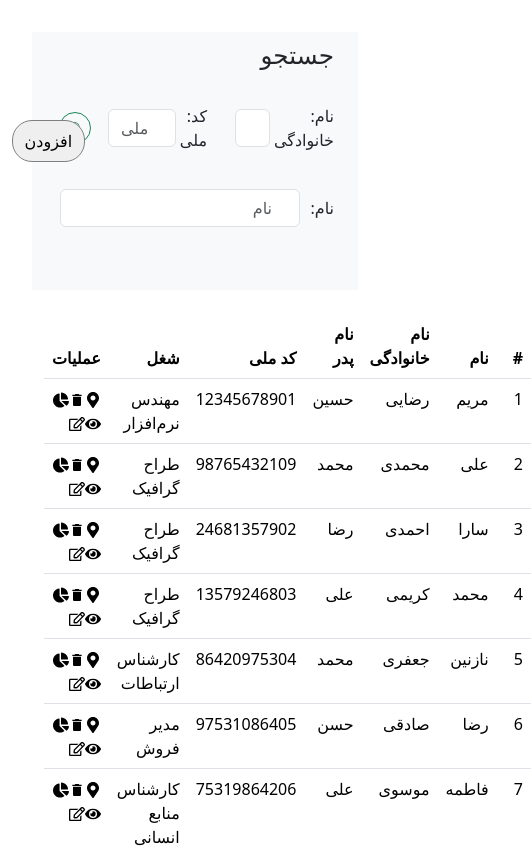
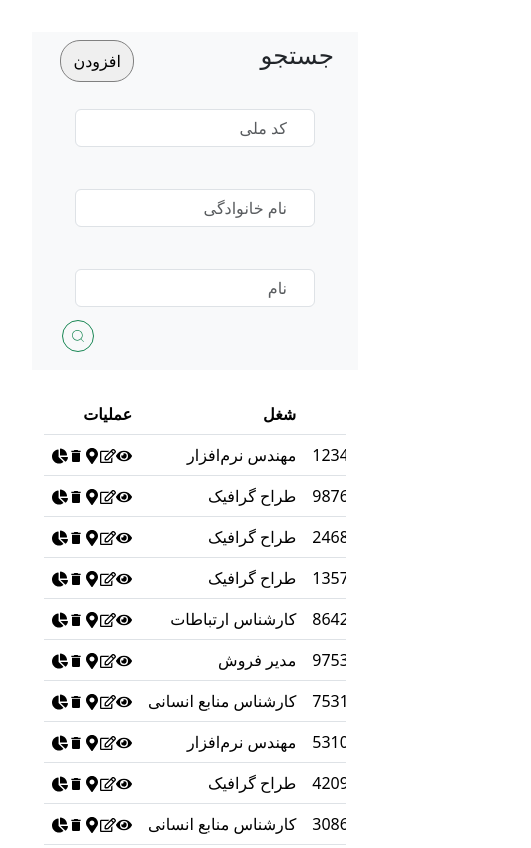
Before and after one commit to Sarina-R/formController, a React (Vite) app: page / in a window 390 px wide. Shown: the top 848 px of the page, 531 px wide, since content can reach past the window. Built offline with nearby package versions, Linux system fonts and the light colour scheme.

Commit message:
responsive

```diff
--- a/src/table/edit/edit.scss
+++ b/src/table/edit/edit.scss
@@ -2,4 +2,16 @@
   input {
     min-width: 180px;
   }
+  @media screen and (max-width: 767px) {
+    position: absolute;
+    background-color: rgb(251, 251, 251);
+    width: 15rem;
+    padding: 1rem;
+    top: 50%;
+    right: 50%;
+    left: 50%;
+    transform: translate(-50%, -50%);
+    box-shadow: 0 10px 20px 0 rgba(0, 0, 0, 0.19),
+      0 6px 6px 0 rgba(0, 0, 0, 0.23);
+  }
 }
--- a/src/table/header/Header.jsx
+++ b/src/table/header/Header.jsx
@@ -25,18 +25,18 @@ const Header = ({ onSearch }) => {
         >
           <CiSearch className="icon" />
         </button>
-        <div className="col holder d-flex align-items-center justify-content-center">
+        <div className="col-md-4 col-sm-12 row holder d-flex align-items-center justify-content-center">
           <input
-            className="form-control col mr-sm-2 m-1 "
+            className="form-control  mr-sm-2 m-1 "
             type="search"
             placeholder="کد ملی"
             aria-label="Search"
             value={code}
             onChange={(e) => setCode(e.target.value)}
           />
-          <label className="col ">:کد ملی</label>
+          <label className=" ">:کد ملی</label>
         </div>
-        <div className="col holder d-flex align-items-center justify-content-center">
+        <div className="col-md-4 row holder d-flex align-items-center justify-content-center">
           <input
             className="form-control col mr-sm-2 m-1 "
             type="search"
@@ -47,7 +47,7 @@ const Header = ({ onSearch }) => {
           />
           <label className="col ">:نام خانوادگی</label>
         </div>
-        <div className="col holder d-flex align-items-center justify-content-center">
+        <div className="col-md-4 row holder d-flex align-items-center justify-content-center">
           <input
             className="form-control col mr-sm-2 m-1 "
             type="search"
--- a/src/table/header/header.scss
+++ b/src/table/header/header.scss
@@ -9,7 +9,7 @@
     border-radius: 20px;
     padding: 0.5rem 0.75rem;
     bottom: 8rem;
-    left: -45%;
+    left: -43%;
     &:hover {
       transition: 0.3s;
       background-color: rgb(255, 255, 255);
@@ -47,4 +47,29 @@
       margin: -0.5rem;
     }
   }
+  @media screen and (max-width: 767px) {
+    .bg-light {
+      margin-bottom: 100rem;
+      left: 16%;
+    }
+    .btn {
+      position: absolute;
+      top: 20rem;
+      left: 16%;
+    }
+    .button1 {
+      left: -39%;
+      top: -18rem;
+    }
+  }
+  @media screen and (max-width: 450px) {
+    .button1 {
+      left: -30%;
+    }
+    .holder {
+      label {
+        display: none;
+      }
+    }
+  }
 }
--- a/src/table/table.scss
+++ b/src/table/table.scss
@@ -12,3 +12,17 @@
     }
   }
 }
+@media only screen and (max-width: 750px) {
+  .table {
+    overflow: auto;
+    display: inline-block;
+    .table-responsive {
+      overflow: scroll;
+    }
+
+    th,
+    td {
+      white-space: nowrap;
+    }
+  }
+}
--- a/src/table/tableData.jsx
+++ b/src/table/tableData.jsx
@@ -19,7 +19,7 @@ const TableData = ({ setData, updateData }) => {
   const [editItem, setEditItem] = useState(false);
 
   return (
-    <tbody>
+    <tbody className="table-responsive">
       <tr>
         <td className="icons">
           <i className="icon">
```
